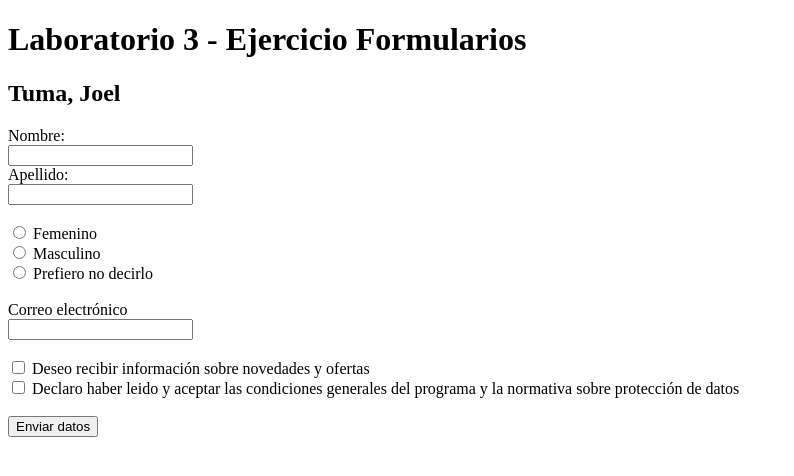
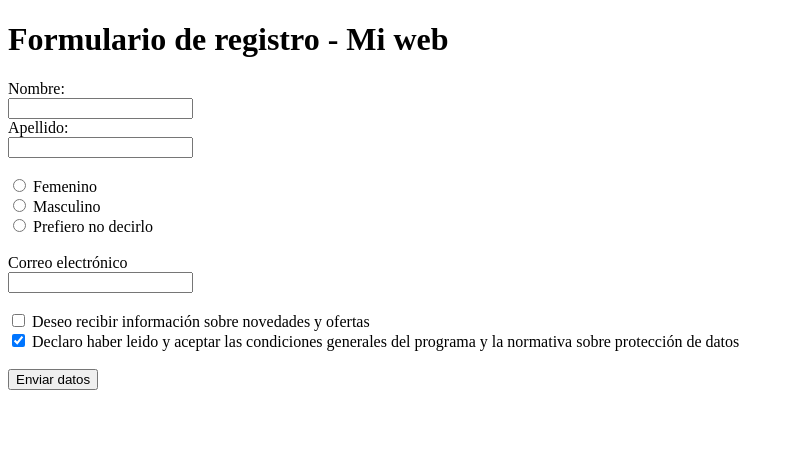
Before and after one commit to JoellAndres/Tuma-Joel_Ejercicios-Formulario, a plain HTML site: page index.html in a window 1280 px wide. Shown: the whole page, without its empty margins (0-794 px from the left). Drawn offline with Linux system fonts and the light colour scheme.

Commit message:
Se agregan las especificaciones del ejercicio

```diff
--- a/index.html
+++ b/index.html
@@ -1,20 +1,18 @@
 <!DOCTYPE html>
 <html lang="es">
     <head>
-        <title>Ejercicio Formularios</title>
+        <title>Formulario de registro - Mi web</title>
     </head>
     <body>
-        <header>
-            <h1>Laboratorio 3 - Ejercicio Formularios</h1>
-            <h2>Tuma, Joel</h2>
-        </header>
 
-        <form>
+        <h1>Formulario de registro - Mi web</h1>
+
+        <form action="" method="GET">
             <label for="nombre">Nombre:</label><br>
-            <input type="text" id="nombre" name="nombre"><br>
+            <input type="text" id="nombre" name="nombre" maxlength="50"><br>
 
             <label for="apellido">Apellido:</label><br>
-            <input type="text" id="apellido" name="apellido"><br>
+            <input type="text" id="apellido" name="apellido" maxlength="50"><br>
 
             <br>
 
@@ -34,7 +32,7 @@
 
             <input type="checkbox" id="novedadesYOfertas" name="novedadesYOfertas">
             <label for="novedadesYOfertas">Deseo recibir información sobre novedades y ofertas</label><br>
-            <input type="checkbox" id="terminosYCondiciones" name="terminosYCondiciones">
+            <input type="checkbox" id="terminosYCondiciones" name="terminosYCondiciones" checked>
             <label for="terminosYCondiciones">Declaro haber leido y aceptar las condiciones generales del programa y la normativa sobre protección de datos</label>
 
             <br>
@@ -42,8 +40,5 @@
 
             <input type="submit" value="Enviar datos">
         </form>
-
-
-
     </body>
 </html>
```
